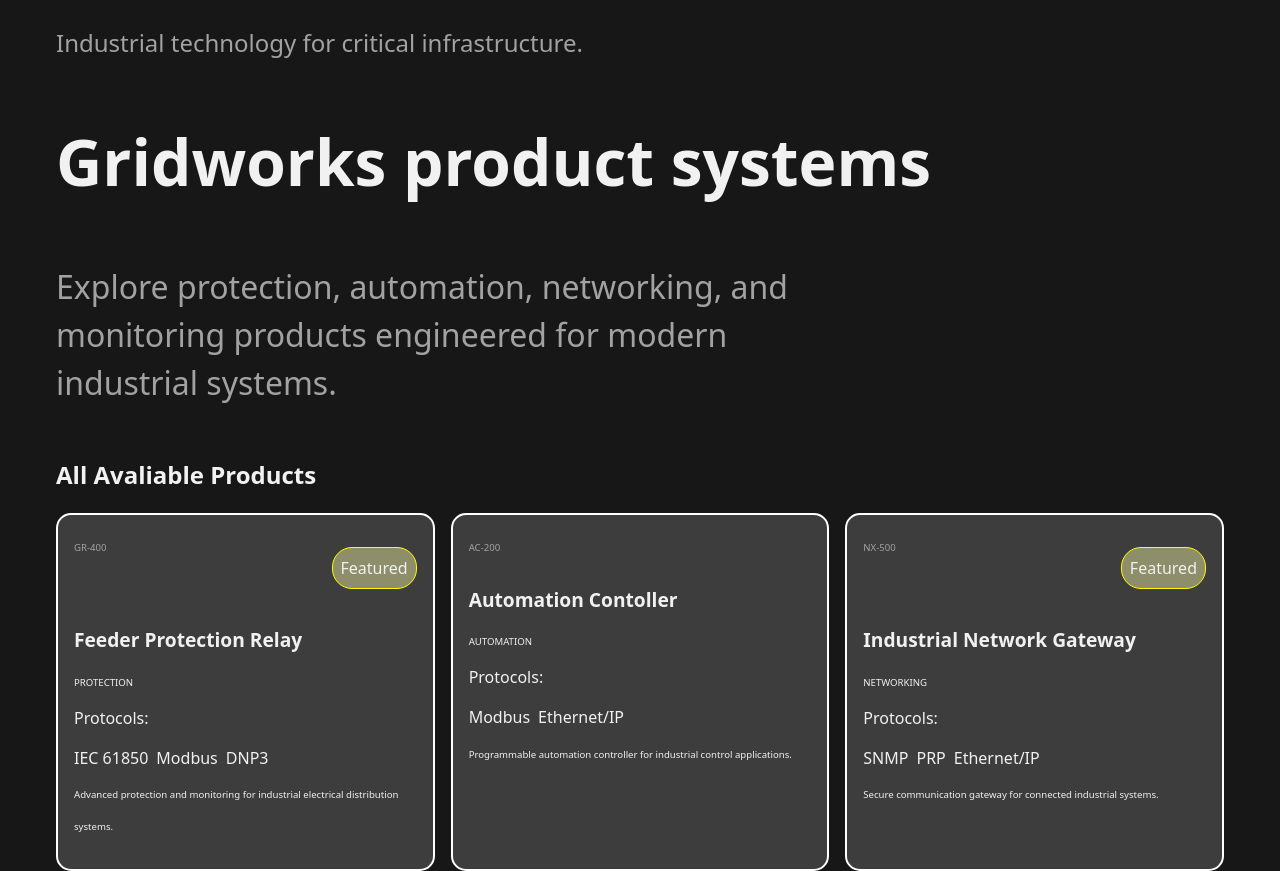
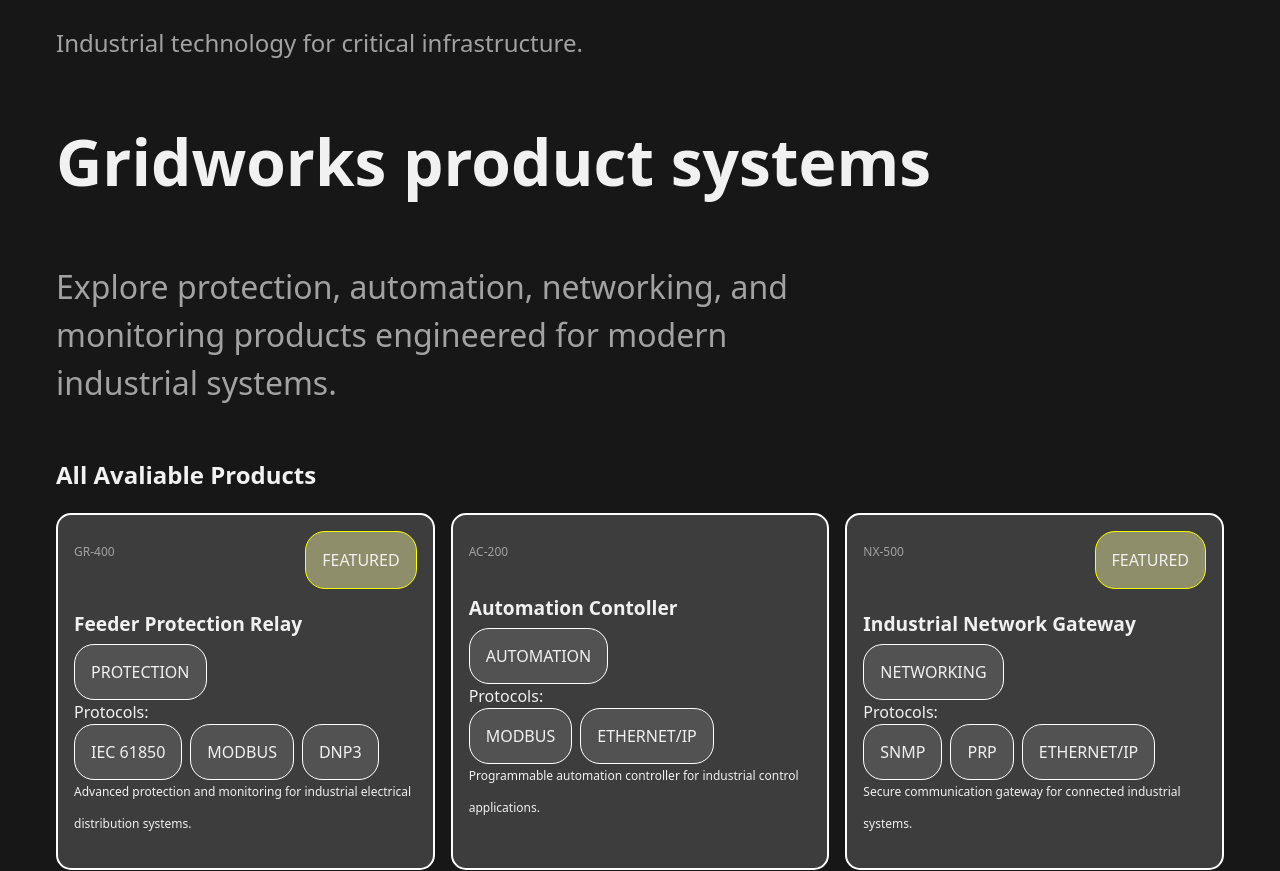
Before and after one commit to Michael-Mount/gridworks-product-explorer, a Next.js app: page / in a window 1280 px wide. Built offline with nearby package versions, Linux system fonts and the light colour scheme.

Commit message:
refactored badge component to be resuable for multipled bits of metadata

```diff
--- a/src/components/Badge/Badge.module.css
+++ b/src/components/Badge/Badge.module.css
@@ -1,6 +1,19 @@
 .featured {
   border: yellow 1px solid;
   background-color: rgba(255, 255, 171, 0.414);
-  padding: var(--space-sm);
+  padding: var(--space-md);
+
+  text-transform: uppercase;
+  text-align: center;
   border-radius: var(--radius-lg);
 }
+
+.default {
+  border: var(--border-color) 1px solid;
+  background-color: rgba(112, 112, 112, 0.414);
+  padding: var(--space-md);
+
+  text-transform: uppercase;
+  text-align: center;
+  border-radius: var(--radius-lg);
+}
--- a/src/components/Badge/Badge.tsx
+++ b/src/components/Badge/Badge.tsx
@@ -1,12 +1,16 @@
-import type { Product } from "@/types/product";
 import styles from "./Badge.module.css";
 
+type BadgeVariant = "default" | "featured";
+
 interface BadgeProps {
-  product: Product;
+  text: string;
+  badgeVariant: BadgeVariant;
 }
 
-export default function Badge({ product }: BadgeProps) {
-  if (product.featured) {
-    return <p className={styles.featured}>Featured</p>;
+export default function Badge({ text, badgeVariant }: BadgeProps) {
+  if (badgeVariant === "default") {
+    return <span className={styles.default}>{text}</span>;
+  } else {
+    return <span className={styles.featured}>{text}</span>;
   }
 }
--- a/src/components/ProductCard/ProductCard.module.css
+++ b/src/components/ProductCard/ProductCard.module.css
@@ -11,7 +11,7 @@
 }
 
 .model {
-  font-size: clamp(0.5rem, 0.75vw, 2rem);
+  font-size: clamp(0.75rem, 0.75vw, 2rem);
   color: var(--secondary-text);
 }
 
@@ -21,12 +21,12 @@
 }
 
 .category {
-  font-size: clamp(0.5rem, 0.75vw, 1.5rem);
+  font-size: clamp(0.75rem, 0.75vw, 1.5rem);
   text-transform: uppercase;
 }
 
 .description {
-  font-size: clamp(0.5rem, 0.75vw, 1.5rem);
+  font-size: clamp(0.75rem, 0.75vw, 1.5rem);
   line-height: var(--space-xl);
 }
 
--- a/src/components/ProductCard/ProductCard.tsx
+++ b/src/components/ProductCard/ProductCard.tsx
@@ -12,15 +12,19 @@ export default function ProductCard({ product }: ProductCardProps) {
     <article className={styles.card}>
       <div className={styles.title}>
         <p className={styles.model}>{product.model}</p>
-        <Badge product={product} />
+        {product.featured && <Badge text="Featured" badgeVariant="featured" />}
       </div>
       <h3 className={styles.name}>{product.name}</h3>
 
-      <p className={styles.category}>{product.category}</p>
+      <Badge text={product.category} badgeVariant="default" />
       <p>Protocols:</p>
       <ul className={styles.protocols}>
         {product.protocols.map((protocol) => {
-          return <li key={protocol}>{protocol}</li>;
+          return (
+            <li key={protocol}>
+              <Badge text={protocol} badgeVariant="default" />
+            </li>
+          );
         })}
       </ul>
       <p className={styles.description}>{product.description}</p>
```
